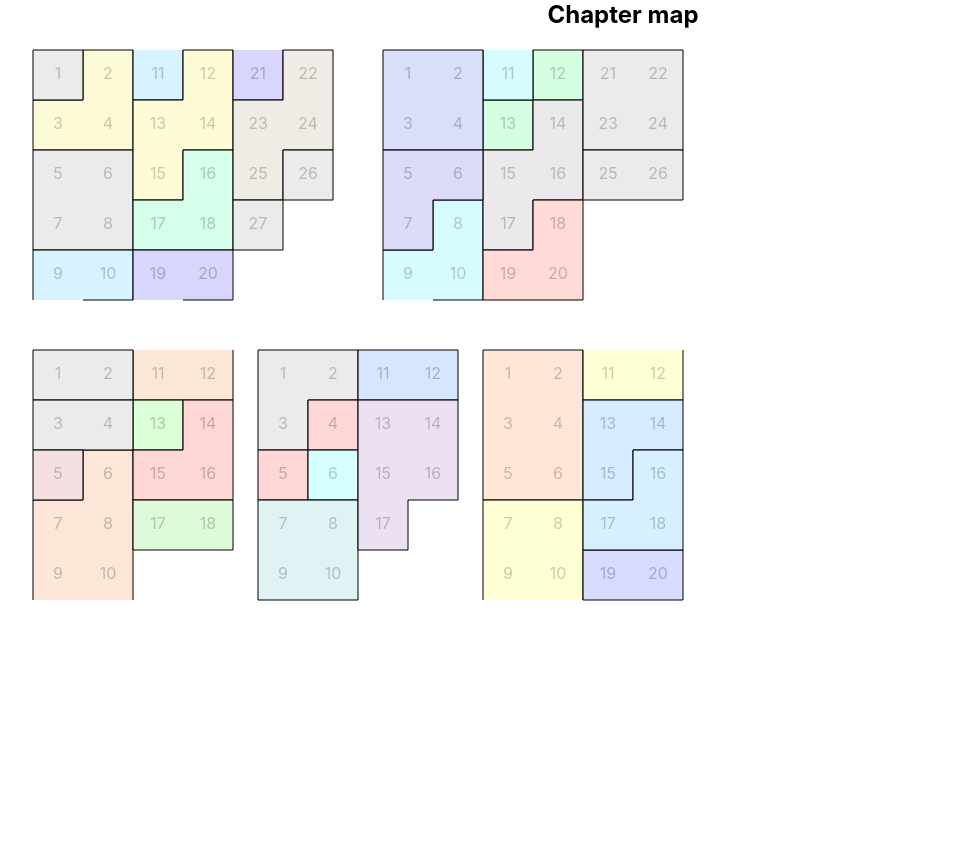
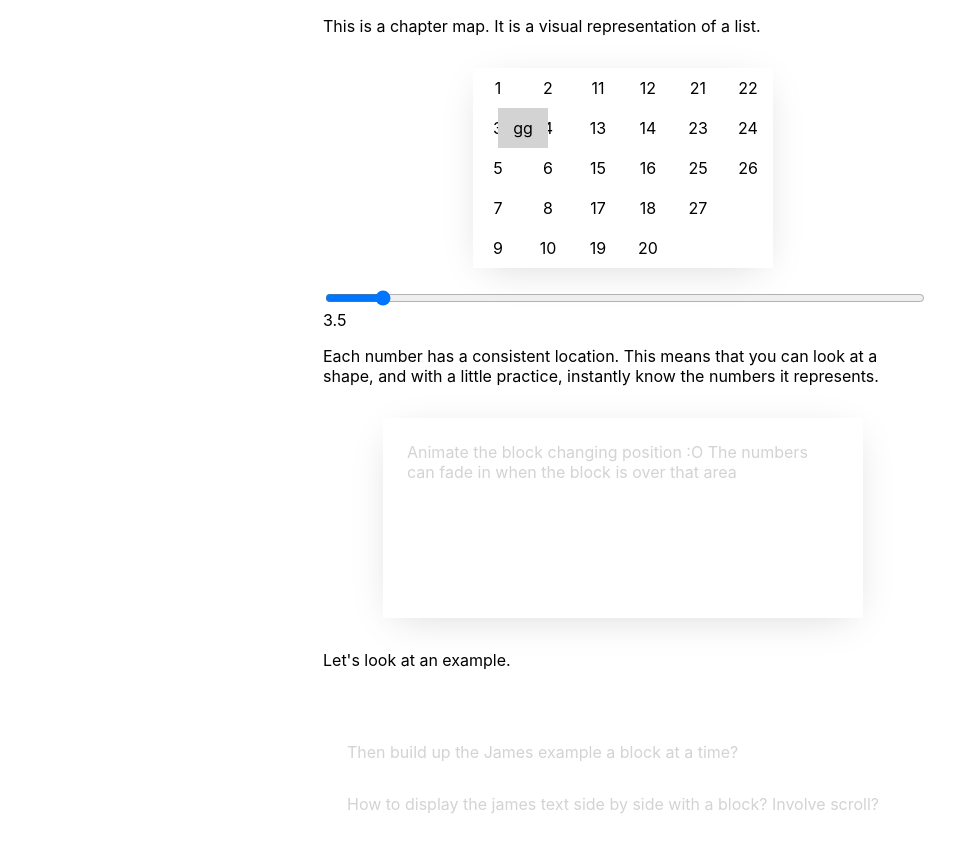
Before and after one commit to gla23/chapter-map, a React (Create React App) app: page / in a window 1280 px wide. Shown: the top 852 px of the page, without its empty margins (17-972 px from the left). Before the commit the page ends 800 px from the top, so only its background shows below. Built offline with nearby package versions, Linux system fonts and the light colour scheme.

Commit message:
Start box-model rework

```diff
--- a/src/App.css
+++ b/src/App.css
@@ -1,26 +1,32 @@
-.App {
+:root {
+  --fade-shadow: 1px 2px rgb(107 141 188 / 1%),
+    0px 2px 4px rgb(107 141 188 / 2%), 0px 4px 8px rgb(107 141 188 / 3%),
+    0px 8px 16px rgb(107 141 188 / 7%), 0px 16px 32px rgb(107 141 188 / 7%),
+    0px 32px 64px rgb(107 141 188 / 0%);
+}
+.app {
+  max-width: 600px;
+  margin: auto;
+  padding: 0 80px 0 80px;
+}
+p {
+  margin-bottom: 32px;
+}
+
+.shadow {
+  box-shadow: lightgray 0px 8px 40px -12px;
+}
+.map {
+  width: 80%;
+  height: 200px;
+  margin: auto;
+  margin-bottom: 32px;
+}
+.text-center {
   text-align: center;
 }
-.board {
-  position: fixed;
-  top: 0;
-  bottom: 0;
-  width: 100vw;
-  height: 100vh;
-}
 
-svg text {
-  position: absolute;
-  top: 50%;
-  left: 50%;
-  fill: black;
-  text-anchor: middle;
-  user-select: none;
-}
-h2 {
-  user-select: none;
-}
-
+/* React app styles */
 body {
   margin: 0;
   font-family: -apple-system, BlinkMacSystemFont, "Segoe UI", "Roboto", "Oxygen",
@@ -29,7 +35,6 @@ body {
   -webkit-font-smoothing: antialiased;
   -moz-osx-font-smoothing: grayscale;
 }
-
 code {
   font-family: source-code-pro, Menlo, Monaco, Consolas, "Courier New",
     monospace;
--- a/src/App.tsx
+++ b/src/App.tsx
@@ -1,33 +1,84 @@
 import "./App.css";
-import { Chapter, GroupObj } from "./map/Chapter";
+import { GroupObj } from "./map/Chapter";
 import jamesData from "./data/james.json";
+import { BoxMap, Renderable } from "./box/BoxMap";
+import { useState } from "react";
 
 const james = jamesData as GroupObj[][];
 function App() {
+  const [position, setPosition] = useState(3.5);
   return (
-    <div className="App" style={{ height: "100vh" }}>
-      <div className="board">
-        <svg width="100%" height="100%">
-          <g transform={`translate(50, 50)`}>
-            <Chapter length={27} groups={james[0]} />
-          </g>
-          <g transform={`translate(400, 50)`}>
-            <Chapter length={26} groups={james[1]} />
-          </g>
-          <g transform={`translate(50, 350)`}>
-            <Chapter length={18} groups={james[2]} />
-          </g>
-          <g transform={`translate(275, 350)`}>
-            <Chapter length={17} groups={james[3]} />
-          </g>
-          <g transform={`translate(500, 350)`}>
-            <Chapter length={20} groups={james[4]} />
-          </g>
-        </svg>
+    <div className="app">
+      <p>This is a chapter map. It is a visual representation of a list.</p>
+      <div
+        className="text-center shadow"
+        style={{ width: 300, margin: "auto" }}
+      >
+        <BoxMap width={300} height={200} size={27}>
+          {({ positioner, boxes }) => {
+            const pos = positioner(position);
+            return (
+              <>
+                {boxes.map((box, i) => (
+                  <div
+                    key={i}
+                    style={{
+                      ...box,
+                      lineHeight: box.height + "px",
+                    }}
+                  >
+                    {i + 1}
+                  </div>
+                ))}
+                <div
+                  style={{
+                    ...pos,
+                    lineHeight: pos.height + "px",
+                    backgroundColor: "lightgrey",
+                  }}
+                >
+                  gg
+                </div>
+              </>
+            );
+          }}
+        </BoxMap>
       </div>
-      <h2 style={{ marginTop: 0 }}>Chapter map</h2>
+      <br />
+      <input
+        type="range"
+        style={{ width: "100%" }}
+        min={1}
+        max={30}
+        step={0.02}
+        value={position}
+        onChange={(e) => setPosition(Number(e.target.value))}
+      />
+      {position}
+      <p>
+        Each number has a consistent location. This means that you can look at a
+        shape, and with a little practice, instantly know the numbers it
+        represents.
+      </p>
+      <div className="map shadow">
+        <ToDoText>
+          Animate the block changing position :O The numbers can fade in when
+          the block is over that area
+        </ToDoText>
+      </div>
+      <p>Let's look at an example.</p>
+      <ToDoText>
+        <p>Then build up the James example a block at a time?</p>
+        <p>
+          How to display the james text side by side with a block? Involve
+          scroll?
+        </p>
+      </ToDoText>
     </div>
   );
 }
 
+const ToDoText = (props: { children: Renderable }) => (
+  <div style={{ padding: "24px", color: "lightgrey" }}>{props.children}</div>
+);
 export default App;
--- a/src/blockMaths.ts
+++ /dev/null
@@ -1,5 +0,0 @@
-export const blockXY = (i: number, h = 5, w = 2): { x: number; y: number; } => ({
-  x: ((i - 1) % w) + (Math.ceil(i / (w * h)) - 1) * w,
-  y: Math.ceil((((i - 1) % (w * h)) + 1) / w) - 1,
-});
-export const blockOf = (x: number, y: number, h = 5, w = 2) => w * h * Math.floor(x / w) + w * y + (x % w) + 1;
--- /dev/null
+++ b/src/box/BoxMap.tsx
@@ -0,0 +1,59 @@
+import { boxXY, boxXYFloat, mapBoxHeight, mapBoxWidth } from "./boxMaths";
+
+export type Renderable = string | number | JSX.Element | null | Renderable[];
+
+interface Position {
+  position: "absolute";
+  left: number;
+  top: number;
+  width: number;
+  height: number;
+  opacity: number;
+}
+type Positioner = (location: number) => Position;
+type RenderProp = (paramteres: RenderParameters) => Renderable | Renderable[];
+interface BoxMapProps {
+  width: number; // Perhaps this should be a width per box? Could easily calculate that tho :)
+  height: number;
+  size: number;
+  children: RenderProp | (RenderProp | Renderable)[];
+}
+
+interface RenderParameters {
+  positioner: Positioner;
+  boxes: Position[];
+}
+
+export const BoxMap = (props: BoxMapProps) => {
+  const boxWidth = mapBoxWidth(props.size);
+  const boxHeight = mapBoxHeight(props.size);
+  // Add a dimensions to allow % width and height?
+  // https://github.com/DZakh-packages/react-hook-dimensions#readme
+  const positioner = (location: number): Position => {
+    const xy = boxXYFloat(location);
+    const width = props.width / boxWidth;
+    const height = props.height / boxHeight;
+    return {
+      position: "absolute",
+      left: xy.x * width,
+      top: xy.y * height,
+      width,
+      height,
+      opacity: xy.o,
+    };
+  };
+  const boxes = Array.from(new Array(27)).map((_, i) => positioner(i + 1));
+  const renderPropArgs: RenderParameters = { positioner, boxes };
+  return (
+    <div
+      className="box-map"
+      style={{ position: "relative", width: props.width, height: props.height }}
+    >
+      {Array.isArray(props.children)
+        ? props.children.map((child) =>
+            child instanceof Function ? child(renderPropArgs) : child
+          )
+        : props.children(renderPropArgs)}
+    </div>
+  );
+};
--- /dev/null
+++ b/src/box/boxMaths.ts
@@ -0,0 +1,29 @@
+export const boxXY = (i: number, h = 5, w = 2): { x: number; y: number } => ({
+  x: ((i - 1) % w) + (Math.ceil(i / (w * h)) - 1) * w,
+  y: Math.ceil((((i - 1) % (w * h)) + 1) / w) - 1,
+});
+
+export const boxXYFloat = (
+  i: number,
+  h = 5,
+  w = 2
+): { x: number; y: number; o: number } => {
+  const fraction = i - Math.floor(i);
+  const from = boxXY(Math.floor(i), 100000, w);
+  const to = boxXY(Math.ceil(i), 100000, w);
+
+  const xInfinite = from.x * (1 - fraction) + to.x * fraction;
+  const yInfinite = from.y * (1 - fraction) + to.y * fraction;
+  const columnsAlong = Math.max(0, Math.floor((yInfinite + 0.5) / h));
+
+  const x = xInfinite + columnsAlong * w;
+  const y = yInfinite - columnsAlong * h;
+  const o = Math.min(2 * y + 1, 1 - 2 * (y - (h - 1)), 1);
+
+  return { x, y, o };
+};
+export const boxOf = (x: number, y: number, h = 5, w = 2) =>
+  w * h * Math.floor(x / w) + w * y + (x % w) + 1;
+
+export const mapBoxWidth = (i: number, h = 5, w = 2) => 6;
+export const mapBoxHeight = (i: number, h = 5, w = 2) => 5;
--- /dev/null
+++ b/src/data/colours.css
@@ -0,0 +1,41 @@
+:root {
+  --major00: #d4af37;
+  --major01: #78724c;
+  --major02: #ffffff;
+  --major03: #323d25;
+  --major04: #ffda46;
+  --major05: #d3171e;
+  --major06: #e4953e;
+  --major07: #677aa5;
+  --major08: #54aaa4;
+  --major09: #74404d;
+  --major10: #b82564;
+  --major11: #37db8a;
+  --major12: #490c18;
+  --major13: #ba271a;
+  --major14: #a2dce0;
+  --major15: #000;
+  --major16: #000;
+  --major17: #000;
+  --major18: #598d50;
+
+  --zeus: var(--major00);
+  --sid: var(--major01);
+  --son: var(--major02);
+  --sam: var(--major03);
+  --seer: var(--major04);
+  --salah: var(--major05);
+  --sage: var(--major06);
+  --sokka: var(--major07);
+  --sophie: var(--major08);
+  --spy: var(--major09);
+  --tuss: var(--major10);
+  --ted: var(--major11);
+  --tin: var(--major12);
+  --hmm: var(--major13);
+  --thor: var(--major14);
+  --hmm: var(--major15);
+  --hmm: var(--major16);
+  --hmm: var(--major17);
+  --toph: var(--major18);
+}
--- a/src/map/Grid.tsx
+++ b/src/map/Grid.tsx
@@ -1,5 +1,5 @@
 import React from "react";
-import { blockXY } from "../blockMaths";
+import { boxXY } from "../box/boxMaths";
 import "./Map.css";
 
 const w = 50;
@@ -29,7 +29,7 @@ export const Grid: React.FunctionComponent<GridProps> = (props) => {
     <>
       {new Array(length + 1).fill(undefined).map((v, i) => {
         if (i === 0) return null;
-        const block = blockXY(i);
+        const block = boxXY(i);
         const x = w * block.x;
         const y = h * block.y;
         return (
--- a/src/map/Group.tsx
+++ b/src/map/Group.tsx
@@ -1,4 +1,4 @@
-import { blockOf, blockXY } from "../blockMaths";
+import { boxOf, boxXY } from "../box/boxMaths";
 import { GroupObj } from "./Chapter";
 
 const w = 50;
@@ -12,13 +12,13 @@ interface GridDimension {
 interface GroupProps {
   group: GroupObj;
   groupDimension?: GridDimension;
-  onClick?: (i: number) => any;
-  onContextMenu?: (blockNumber: number) => any;
-  onMouseDown?: (blockNumber: number) => any;
-  onMouseUp?: (blockNumber: number) => any;
-  onMouseEnter?: (blockNumber: number) => any;
-  onMouseLeave?: (blockNumber: number) => any;
-  updateGroup?: (group: GroupObj) => any;
+  onClick?: (i: number) => void;
+  onContextMenu?: (blockNumber: number) => void;
+  onMouseDown?: (blockNumber: number) => void;
+  onMouseUp?: (blockNumber: number) => void;
+  onMouseEnter?: (blockNumber: number) => void;
+  onMouseLeave?: (blockNumber: number) => void;
+  updateGroup?: (group: GroupObj) => void;
 }
 
 const clamp = (value: number, min: number, max: number) =>
@@ -50,13 +50,13 @@ export const Group = (props: GroupProps) => {
     });
   const { width, height } = groupDimension;
   const inGroup = (x: number, y: number) => {
-    const block = blockOf(x, y, height, width);
+    const block = boxOf(x, y, height, width);
     return block >= start && block <= end;
   };
 
   const blocks = [];
   for (let i = start; i <= end; i++) {
-    const block = blockXY(i, height, width);
+    const block = boxXY(i, height, width);
     const x = w * block.x;
     const y = h * block.y;
     blocks.push(
```
